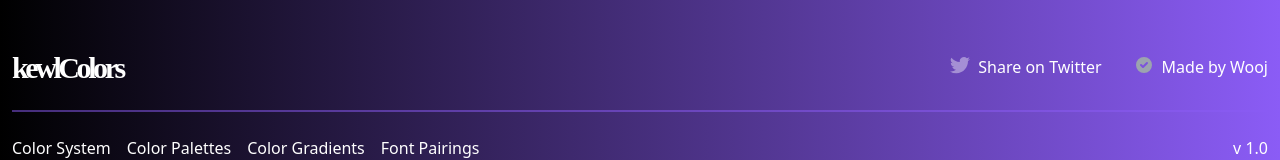
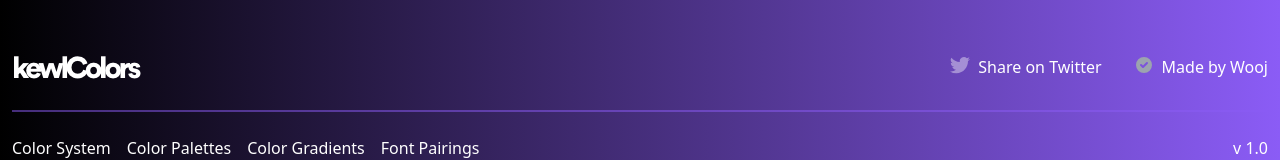
Before and after one commit to zomdar/kewlcolors, a Next.js app: page / in a window 1280 px wide. Shown: the top 160 px of the page. Built offline with nearby package versions, Linux system fonts and the light colour scheme.

Commit message:
adding new logo img

```diff
--- a/pages/components/common/NavBar.tsx
+++ b/pages/components/common/NavBar.tsx
@@ -29,27 +29,7 @@ const NavBar = () => {
                 <a href={navigation[0].href}>
                   <span className="sr-only">kewl colors</span>
                   {/* <h1 className="font-bold text-base md:text-lg">KewColors</h1> */}
-                  <svg
-                    id="logo"
-                    xmlns="http://www.w3.org/2000/svg"
-                    width="130"
-                    height="38"
-                    viewBox="0 0 130 38"
-                  >
-                    <text
-                      id="kewlColors"
-                      transform="translate(0 30)"
-                      fill="#fff"
-                      font-size="30"
-                      font-family="CircularStd-Black, Circular Std"
-                      font-weight="800"
-                      letter-spacing="-0.114em"
-                    >
-                      <tspan x="0" y="0">
-                        kewlColors
-                      </tspan>
-                    </text>
-                  </svg>
+                  <img src="/logo.png" alt="" />
                 </a>
               </div>
               <div className="-mr-2 -my-2 md:hidden">
```
Also changed, not shown: public/logo.png (added).
